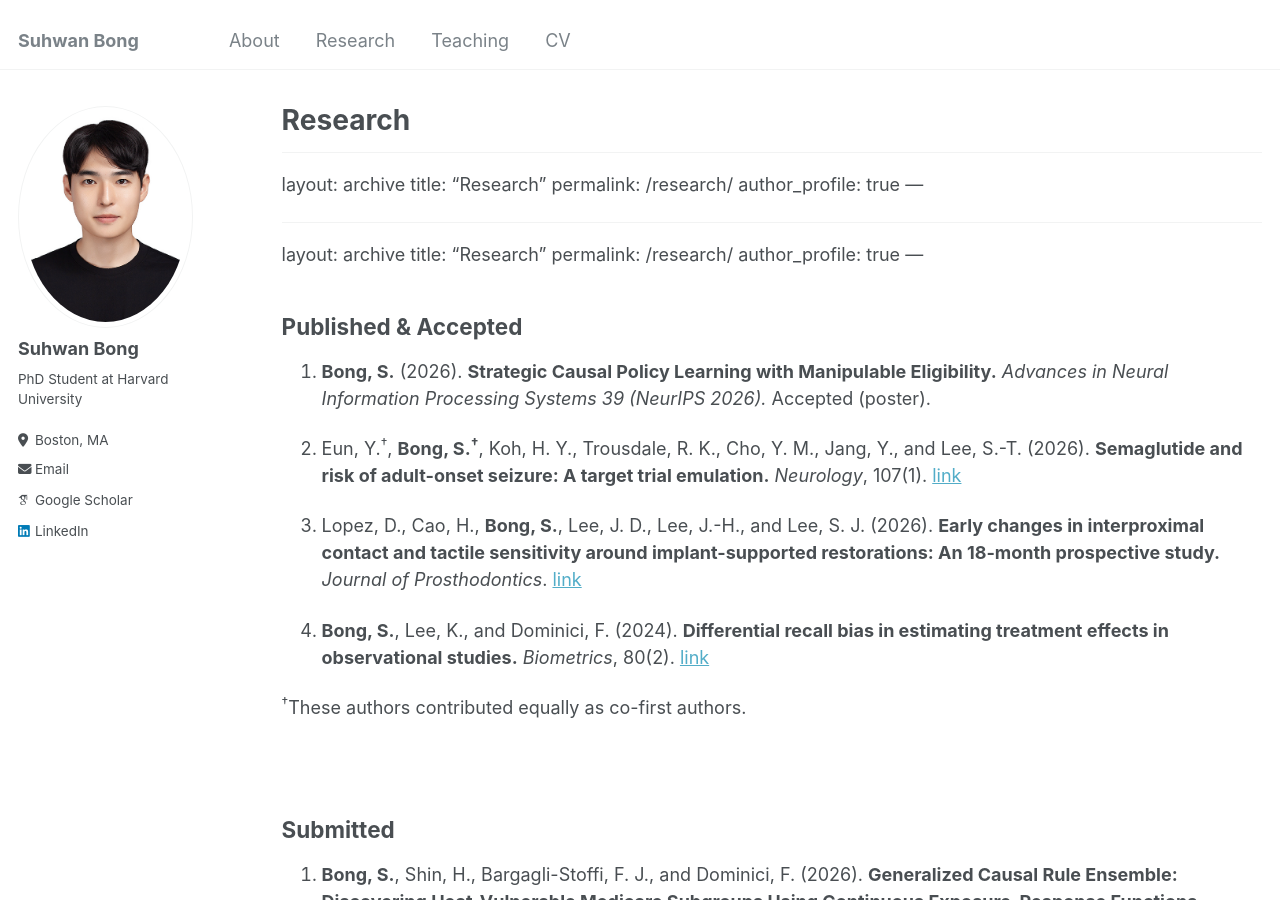
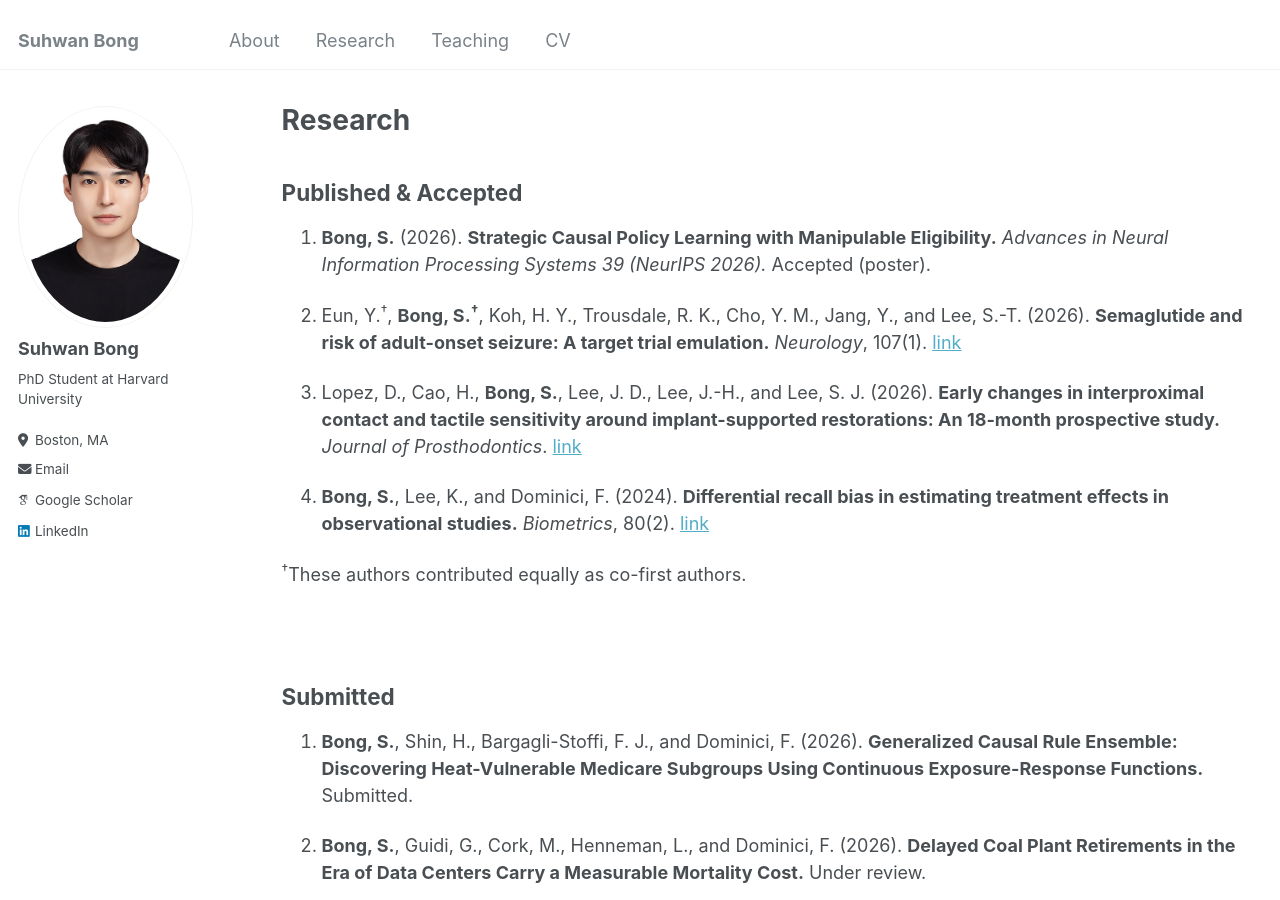
Before and after one commit to suhwanbong121/suhwanbong121.github.io, a Jekyll site: the page built from _pages/research.md, in a window 1280 px wide and 900 px high. Built offline with Jekyll 4.4.1, drawn with Linux system fonts in a browser that asks for light colours; some web fonts are replaced.

Commit message:
Modify research

```diff
--- a/_pages/research.md
+++ b/_pages/research.md
@@ -1,17 +1,3 @@
----
-layout: archive
-title: "Research"
-permalink: /research/
-author_profile: true
----
-
----
-layout: archive
-title: "Research"
-permalink: /research/
-author_profile: true
----
-
 ---
 layout: archive
 title: "Research"
```
